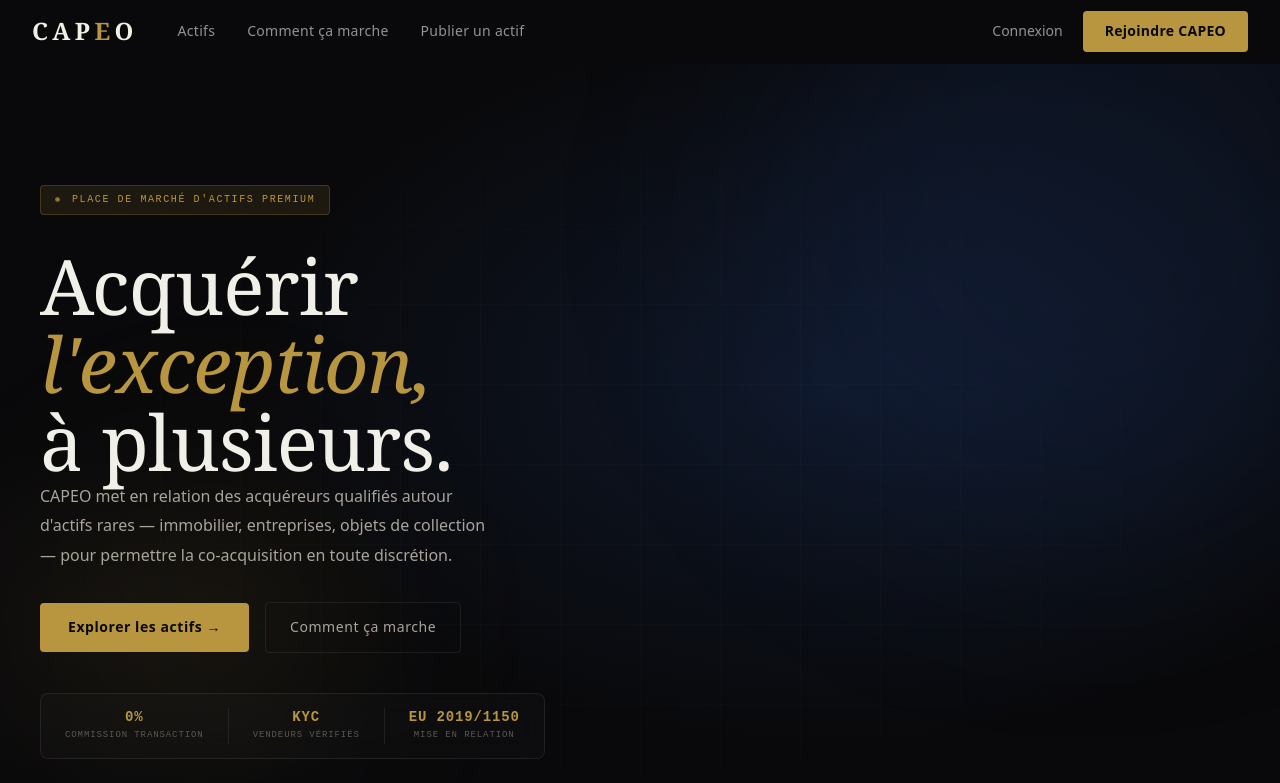
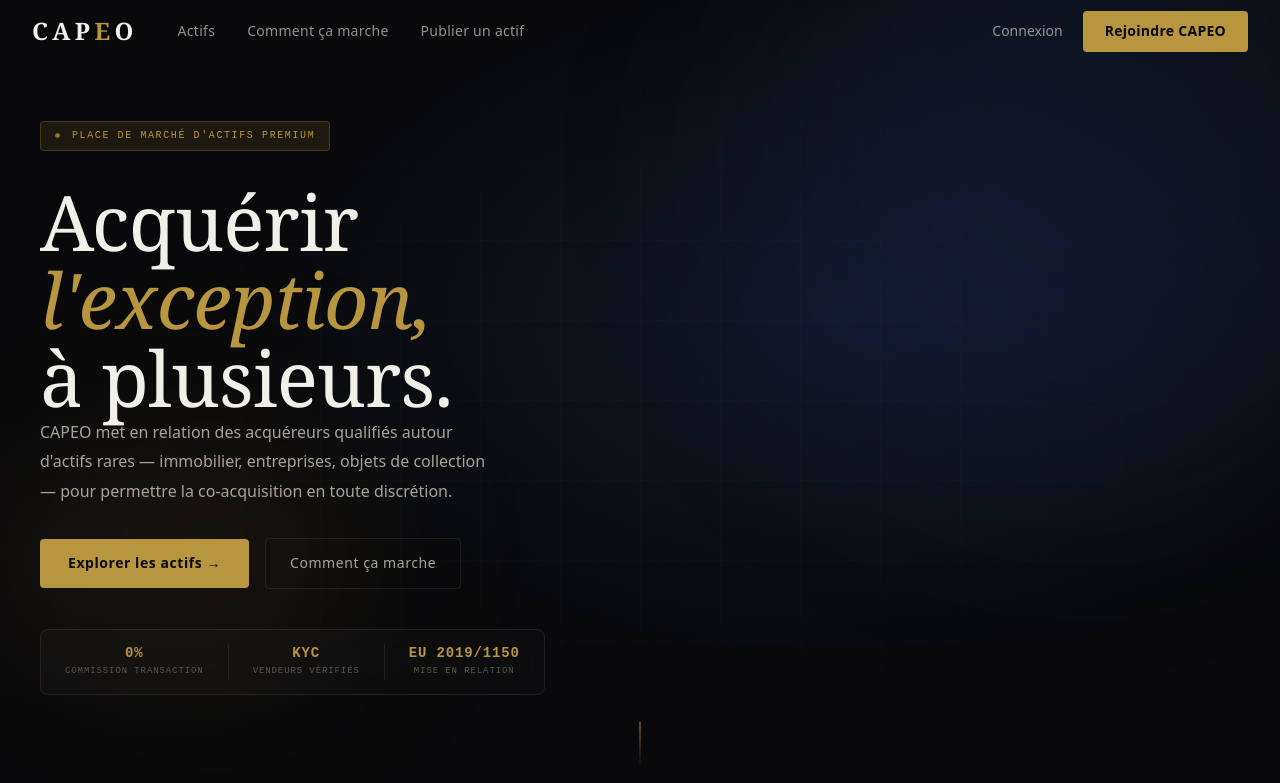
Before and after one commit to devcapeo/CAPEO, a React (Vite) app: page / in a window 1280 px wide. Shown: the top 783 px of the page. Built offline with nearby package versions, Linux system fonts and the light colour scheme.

Commit message:
Update Home.css

```diff
--- a/src/pages/Home/Home.css
+++ b/src/pages/Home/Home.css
@@ -5,7 +5,6 @@
    leur propre fichier CSS.
    ============================================ */
 
-   .home {
-    padding-top: var(--header-height);
-    overflow-x: hidden;
-  }
+.home {
+  overflow-x: hidden;
+}
```
